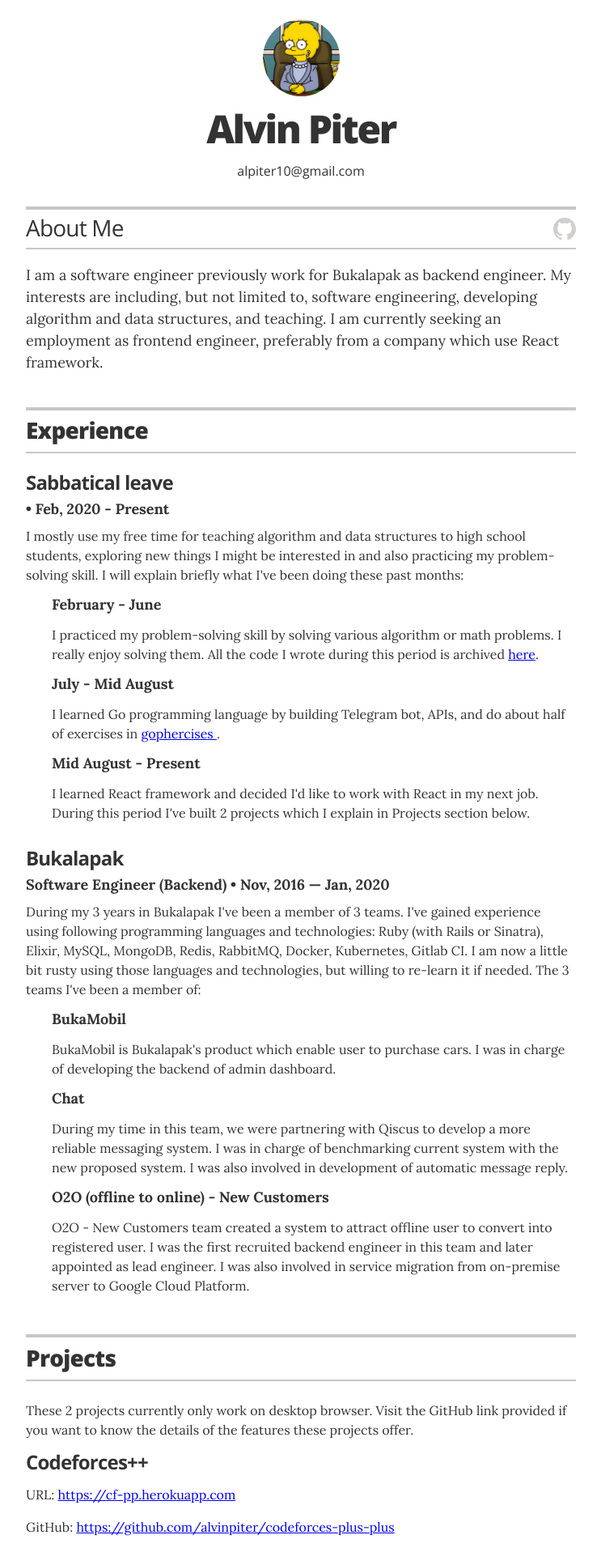
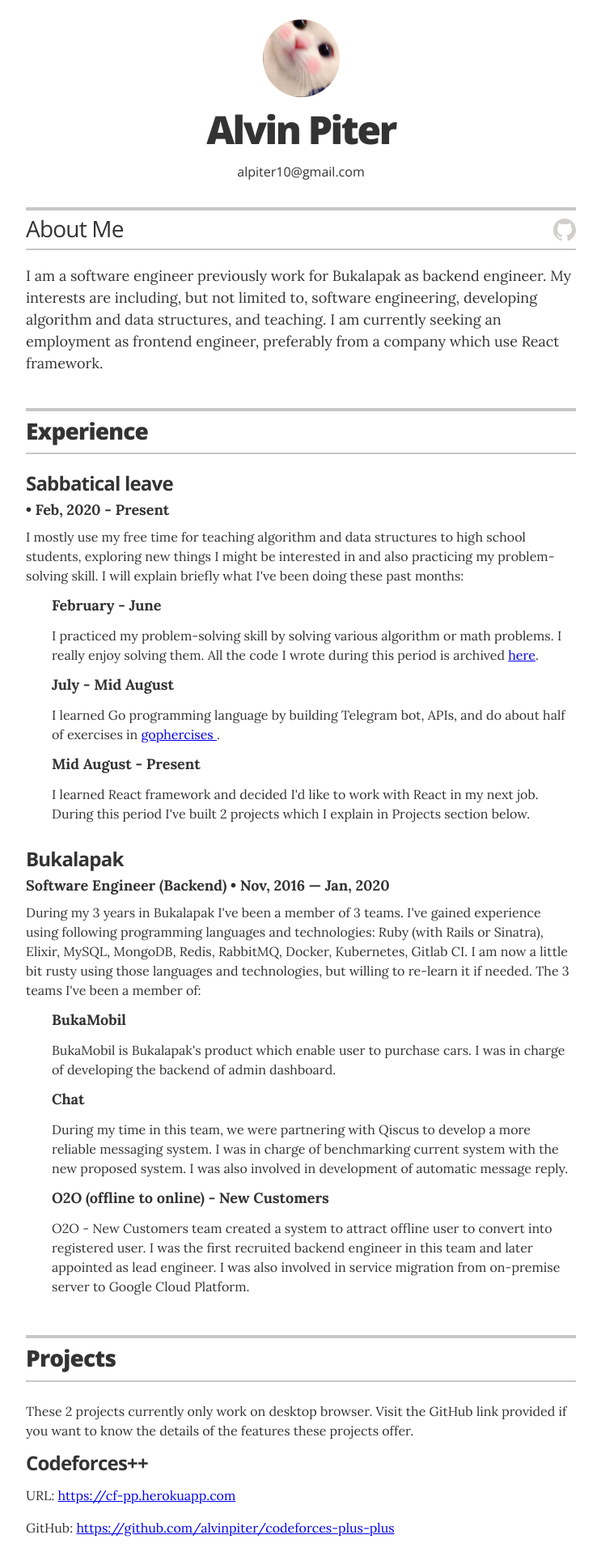
Before and after one commit to jglovier/resume-template, a Jekyll site: the page built from index.html, in a window 1280 px wide. Shown: the top 1917 px of the page at 81% size, without its empty margins (268-1011 px from the left). Built offline with Jekyll 4.4.1, drawn with Linux system fonts in a browser that asks for light colours.

Commit message:
Use cat pic. hehe

```diff
--- a/_layouts/resume.html
+++ b/_layouts/resume.html
@@ -10,7 +10,7 @@
 
         <!-- You can turn off the avatar in _config.yml by setting to false -->
         {% if site.resume_avatar == 'true' %}
-        <img src="images/avatar.jpg" alt="my photo" class="avatar no-print" itemprop="image">
+        <img src="images/cat.png" alt="my photo" class="avatar no-print" itemprop="image">
         {% endif %}
 
         <!-- Your name is defined in the _config.yml file -->
```
Also changed, not shown: images/cat.png (added).
